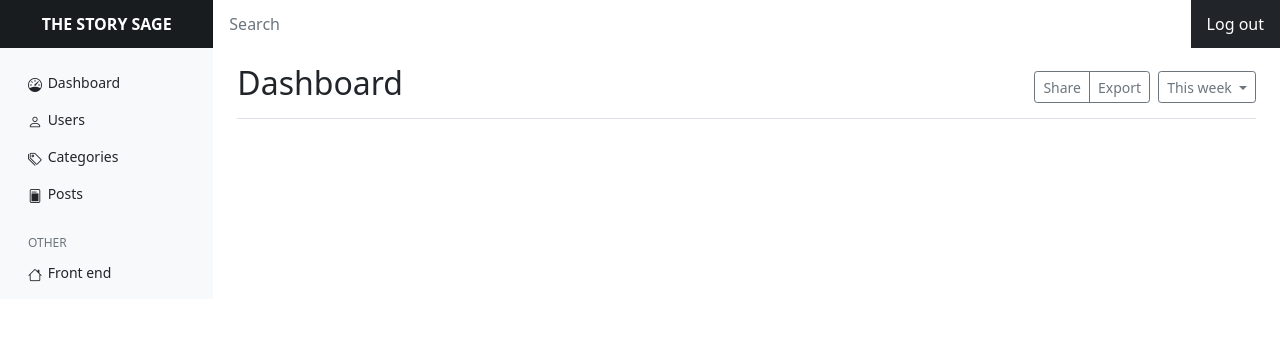
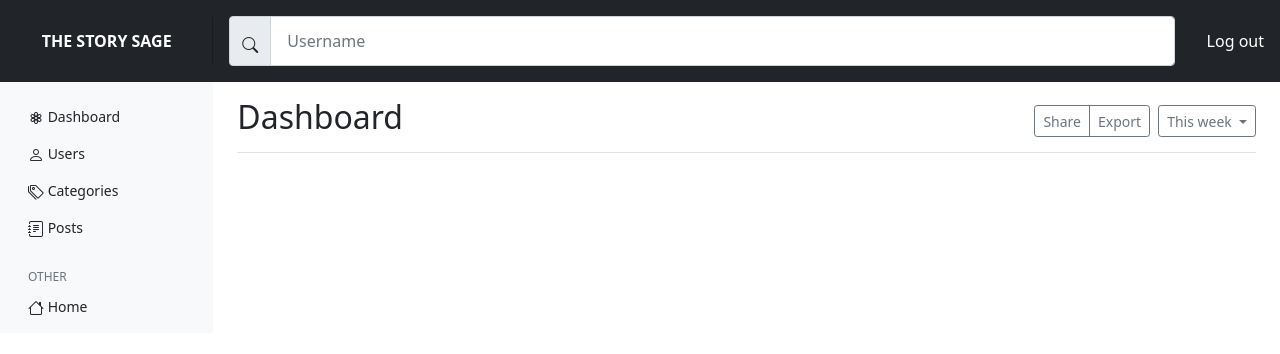
Before and after one commit to arfatbegum/blog-app, a PHP site: page /admin in a window 1280 px wide. Shown: the top 354 px of the page. Run offline with PHP 8.4, Linux system fonts and the light colour scheme; some libraries are stand-ins or nearby versions.

Commit message:
dashboard design updated

```diff
--- a/public/admin.php
+++ b/public/admin.php
@@ -1,5 +1,6 @@
 <!doctype html>
 <html lang="en">
+
 <head>
   <meta charset="utf-8">
   <meta name="viewport" content="width=device-width, initial-scale=1">
@@ -7,7 +8,7 @@
   <title>Admin - The Story Sage</title>
 
   <link href="assets/bootstrap/css/bootstrap.min.css" rel="stylesheet">
-   <link href="/assets/css/bootstrap-icons.css" rel="stylesheet">
+  <link rel="stylesheet" href="https://cdn.jsdelivr.net/npm/bootstrap-icons@1.7.2/font/bootstrap-icons.css">
 
   <style>
     .bd-placeholder-img {
@@ -62,21 +63,24 @@
     }
   </style>
 
-
   <!-- Custom styles for this template -->
   <link href="assets/css/dashboard.css" rel="stylesheet">
 </head>
+
 <body>
 
   <header class="navbar navbar-dark sticky-top bg-dark flex-md-nowrap p-0">
-  <a class="navbar-brand col-md-3 col-lg-2 me-0 px-3 fs-6 text-center text-uppercase fw-bold" href="/">The Story Sage</a>
+    <a class="navbar-brand bg-dark col-md-3 col-lg-2 me-0 px-3 fs-6 text-center text-uppercase fw-bold" href="/"> The Story Sage</a>
     <button class="navbar-toggler position-absolute d-md-none collapsed" type="button" data-bs-toggle="collapse" data-bs-target="#sidebarMenu" aria-controls="sidebarMenu" aria-expanded="false" aria-label="Toggle navigation">
       <span class="navbar-toggler-icon"></span>
     </button>
-  <input class="form-control form-control-dark w-100 rounded-0 border-0" type="text" placeholder="Search" aria-label="Search">
+    <div class="input-group p-3">
+      <span class="input-group-text" id="basic-addon1"><i class="bi bi-search"></i></span>
+      <input type="text" class="form-control" placeholder="Username" aria-label="Username" aria-describedby="basic-addon1">
+    </div>
     <div class="navbar-nav">
       <div class="nav-item text-nowrap">
-      <a class="nav-link px-3 text-white" href="logout">Log out</a>
+        <a class="nav-link px-3 text-white bg-dark" href="logout">Log out</a>
       </div>
     </div>
   </header>
@@ -88,25 +92,25 @@
           <ul class="nav flex-column">
             <li class="nav-item">
               <a class="nav-link text-dark" aria-current="page" href="admin">
-              <i class="bi bi-speedometer"></i>
+                <i class="bi bi-flower3 fs-6"></i>
                 Dashboard
               </a>
             </li>
             <li class="nav-item">
               <a class="nav-link text-dark" aria-current="page" href="admin/users">
-              <i class="bi bi-person"></i>
+                <i class="bi bi-person fs-6"></i>
                 Users
               </a>
             </li>
             <li class="nav-item">
               <a class="nav-link text-dark" aria-current="page" href="admin/categories">
-              <i class="bi bi-tags"></i>
+                <i class="bi bi-tags fs-6"></i>
                 Categories
               </a>
             </li>
             <li class="nav-item">
               <a class="nav-link text-dark" aria-current="page" href="admin/posts">
-              <i class="bi bi-file-post"></i>
+                <i class="bi bi-journal-text fs-6"></i>
                 Posts
               </a>
             </li>
@@ -121,8 +125,8 @@
           <ul class="nav flex-column mb-2">
             <li class="nav-item">
               <a class="nav-link text-dark" href="">
-              <i class="bi bi-house"></i>
-              Front end
+                <i class="bi bi-house fs-6"></i>
+                Home
               </a>
             </li>
 
@@ -152,4 +156,5 @@
   <script src="assets/bootstrap/js/bootstrap.bundle.min.js"></script>
 
 </body>
+
 </html>
```
Lines whose indentation alone changed are shown as unchanged.
